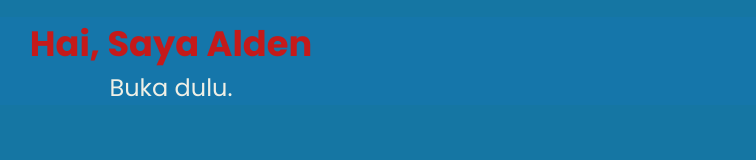
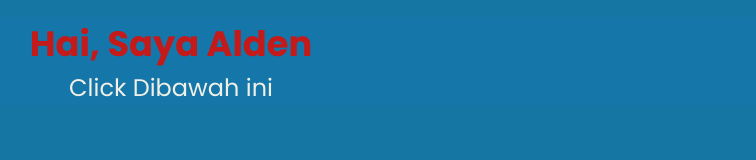
Before and after one commit to AldenRafiff/Website-abal2, a plain HTML site: page index.html in a window 1280 px wide. Shown: the part 315-475 px from the top of the page, without its empty margins (469-1225 px from the left). Drawn offline with nearby package versions, Linux system fonts and the light colour scheme; a script that the page names is missing.

Commit message:
index.html
Signed-off-by: AldenRafiff <aaldenrafif@gmail.com>

```diff
--- a/index.html
+++ b/index.html
@@ -28,7 +28,7 @@
     <div class="home-content" id="home-page">
       <div class="name">
         <h1>Hai, Saya Alden</h1>
-        <p>Buka dulu.</p>
+        <p>Click Dibawah ini</p>
       </div>
       <div class="angle-down-icon">
         <a href="#about"><i class="fas fa-angle-down"></i></a>
```
